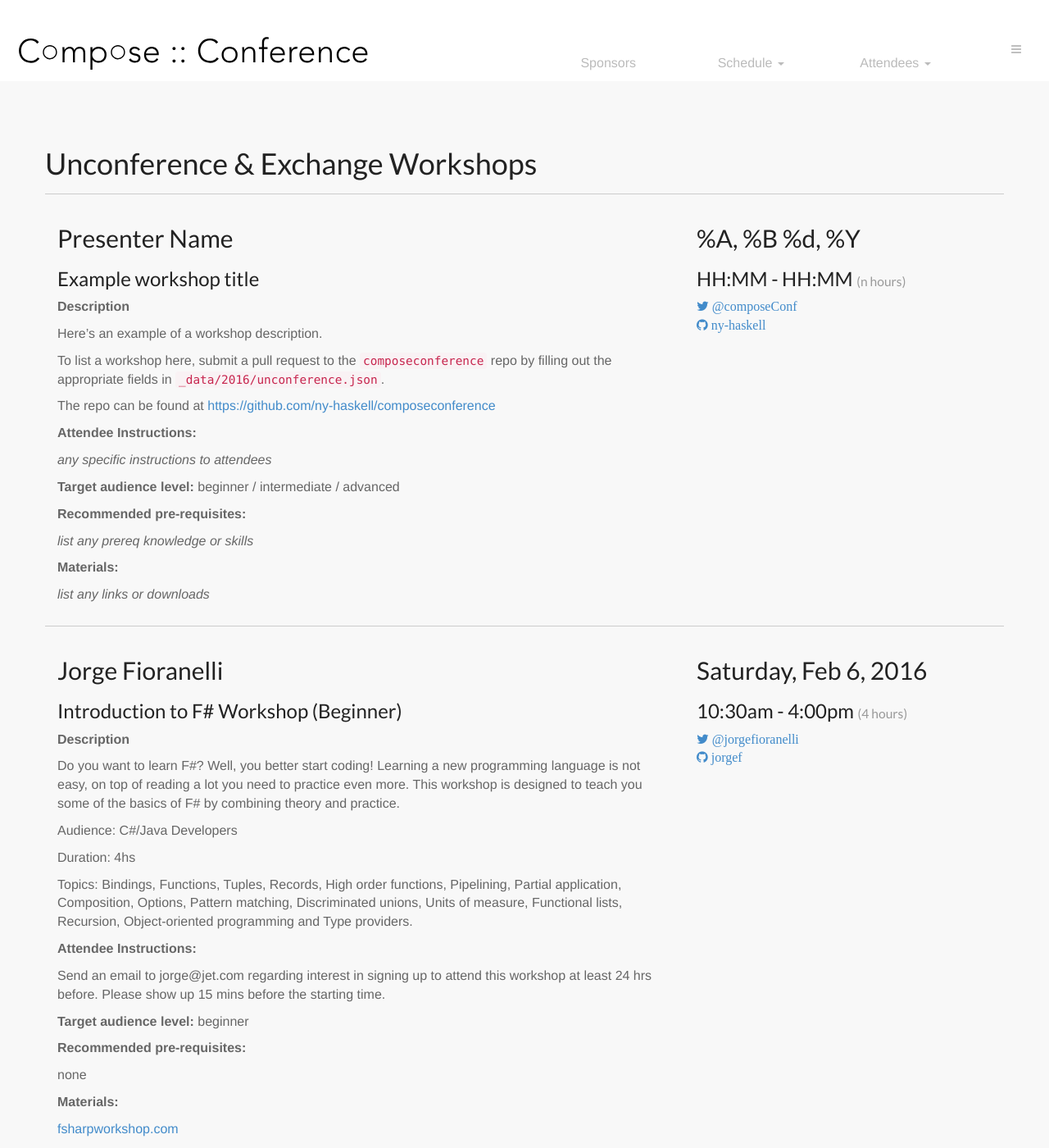
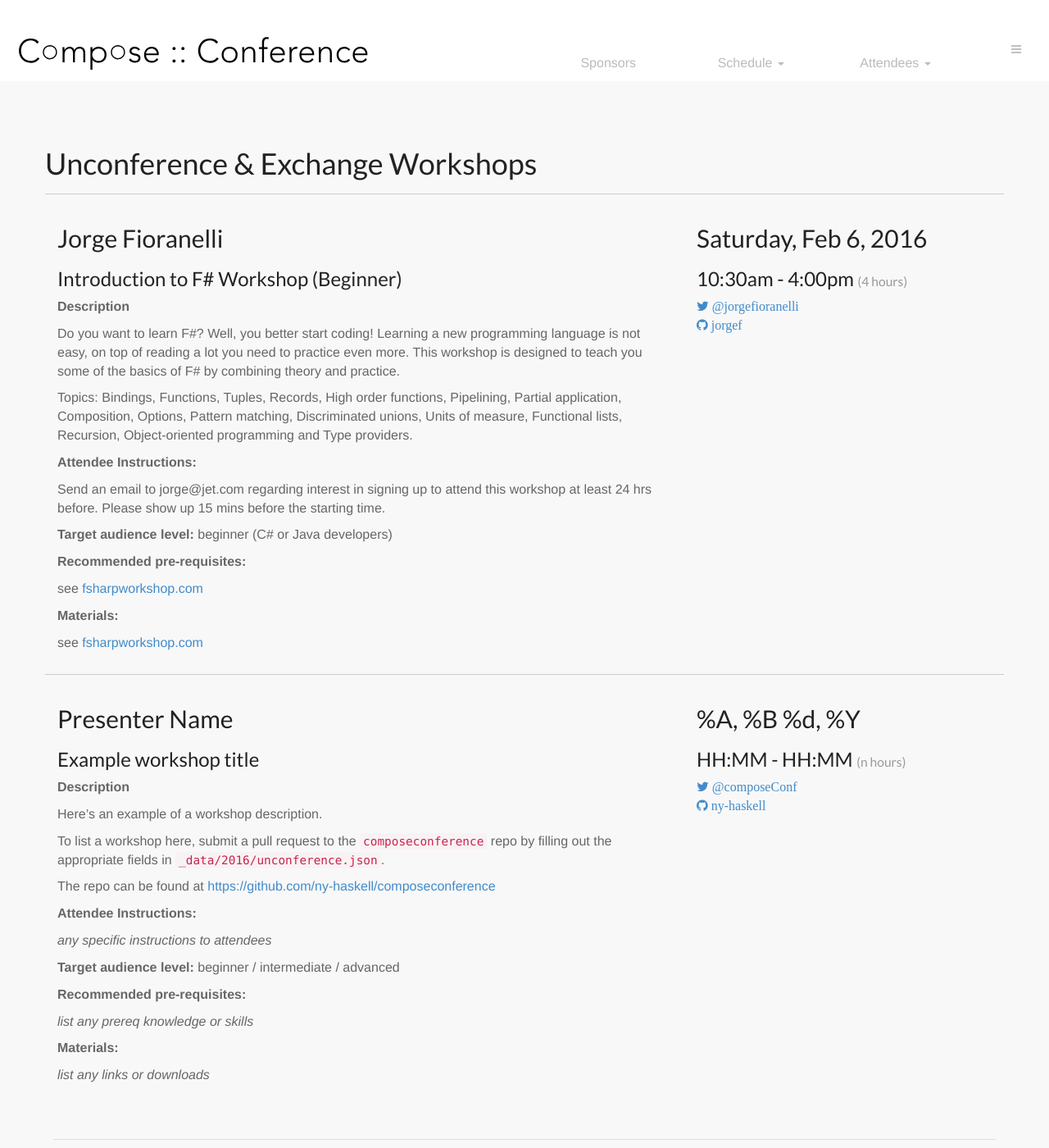
Before and after one commit to ny-haskell/composeconference, a Jekyll site: the page built from 2016/workshops.md, in a window 1280 px wide and 1400 px high. Shown: the whole window at 82% size. Built offline with Jekyll 4.4.1, drawn with Linux system fonts in a browser that asks for light colours; Markdown is read by kramdown in place of the engine named in the settings; some of the changed lines change nothing that is shown.

Commit message:
Updated info for F# Workshop

```diff
--- a/_data/2016/unconference.json
+++ b/_data/2016/unconference.json
@@ -1,5 +1,33 @@
 {
   "workshops": [
+    {
+      "presenter": "Jorge Fioranelli",
+      "title": "Introduction to F# Workshop (Beginner)",
+      "abstract": "Do you want to learn F#? Well, you better start coding! Learning a new programming language is not easy, on top of reading a lot you need to practice even more. This workshop is designed to teach you some of the basics of F# by combining theory and practice.
+      \n\n
+      Topics: Bindings, Functions, Tuples, Records, High order functions, Pipelining, Partial application, Composition, Options, Pattern matching, Discriminated unions, Units of measure, Functional lists, Recursion, Object-oriented programming and Type providers.
+      ",
+      "speaker":
+        {
+        "twitter": "@jorgefioranelli",
+        "github": "jorgef",
+        "irc": ""
+        },
+      "schedule":
+        {
+          "date": "Saturday, Feb 6, 2016",
+          "start_time": "10:30am",
+          "end_time": "4:00pm",
+          "duration": "4 hours",
+        },
+      "attendee_information":
+        {
+          "level": "beginner (C# or Java developers)",
+          "prereqs": "see [fsharpworkshop.com](http://fsharpworkshop.com)",
+          "materials": "see [fsharpworkshop.com](http://fsharpworkshop.com)",
+          "instructions": "Send an email to jorge@jet.com regarding interest in signing up to attend this workshop at least 24 hrs before. Please show up 15 mins before the starting time."
+        }
+    },
     {
       "presenter": "Presenter Name",
       "title": "Example workshop title",
@@ -27,38 +55,6 @@
           "materials": "*list any links or downloads*",
           "instructions": "*any specific instructions to attendees*"
         }
-    },
-    {
-      "presenter": "Jorge Fioranelli",
-      "title": "Introduction to F# Workshop (Beginner)",
-      "abstract": "Do you want to learn F#? Well, you better start coding! Learning a new programming language is not easy, on top of reading a lot you need to practice even more. This workshop is designed to teach you some of the basics of F# by combining theory and practice.
-      \n\n
-      Audience: C#/Java Developers
-      \n\n
-      Duration: 4hs
-      \n\n
-      Topics: Bindings, Functions, Tuples, Records, High order functions, Pipelining, Partial application, Composition, Options, Pattern matching, Discriminated unions, Units of measure, Functional lists, Recursion, Object-oriented programming and Type providers.
-      ",
-      "speaker":
-        {
-        "twitter": "@jorgefioranelli",
-        "github": "jorgef",
-        "irc": ""
-        },
-      "schedule":
-        {
-          "date": "Saturday, Feb 6, 2016",
-          "start_time": "10:30am",
-          "end_time": "4:00pm",
-          "duration": "4 hours",
-        },
-      "attendee_information":
-        {
-          "level": "beginner",
-          "prereqs": "none",
-          "materials": "[fsharpworkshop.com](http://fsharpworkshop.com)",
-          "instructions": "Send an email to jorge@jet.com regarding interest in signing up to attend this workshop at least 24 hrs before. Please show up 15 mins before the starting time."
-        }
     }
   ]
 }
```
